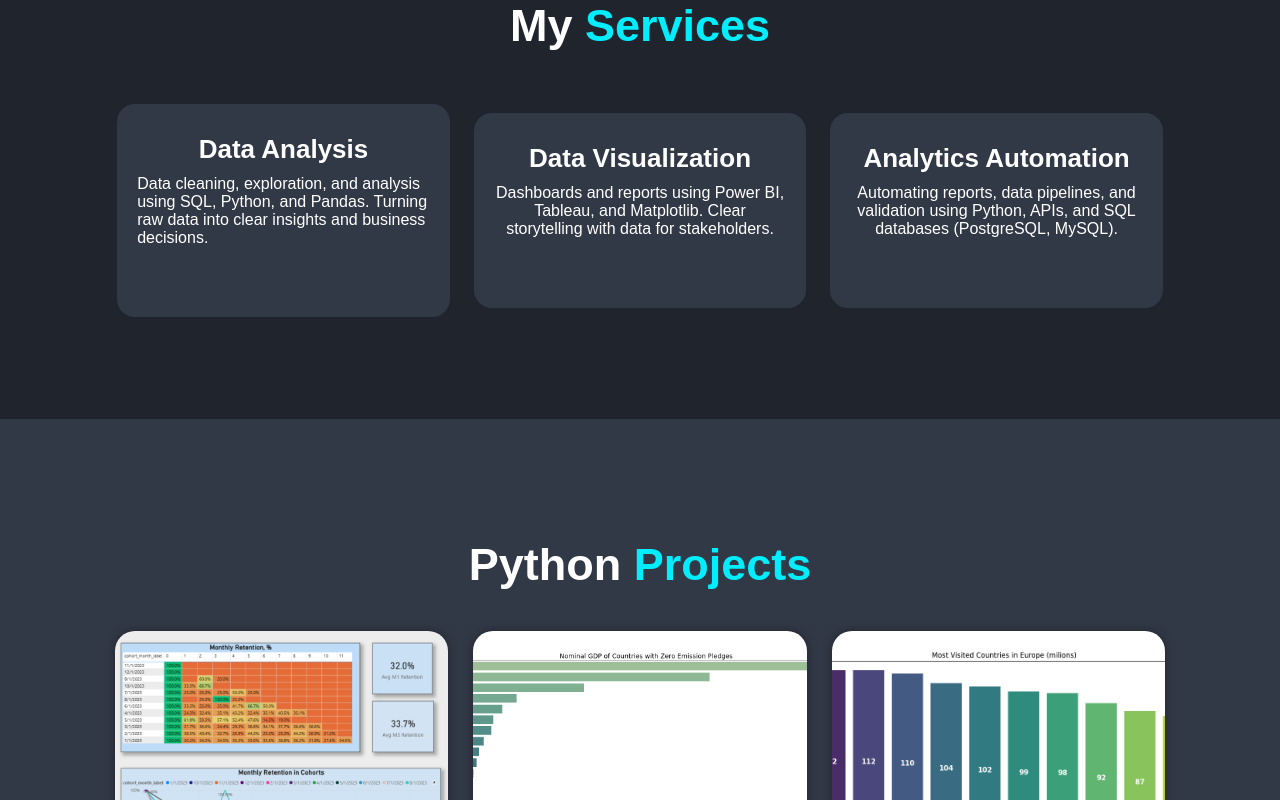
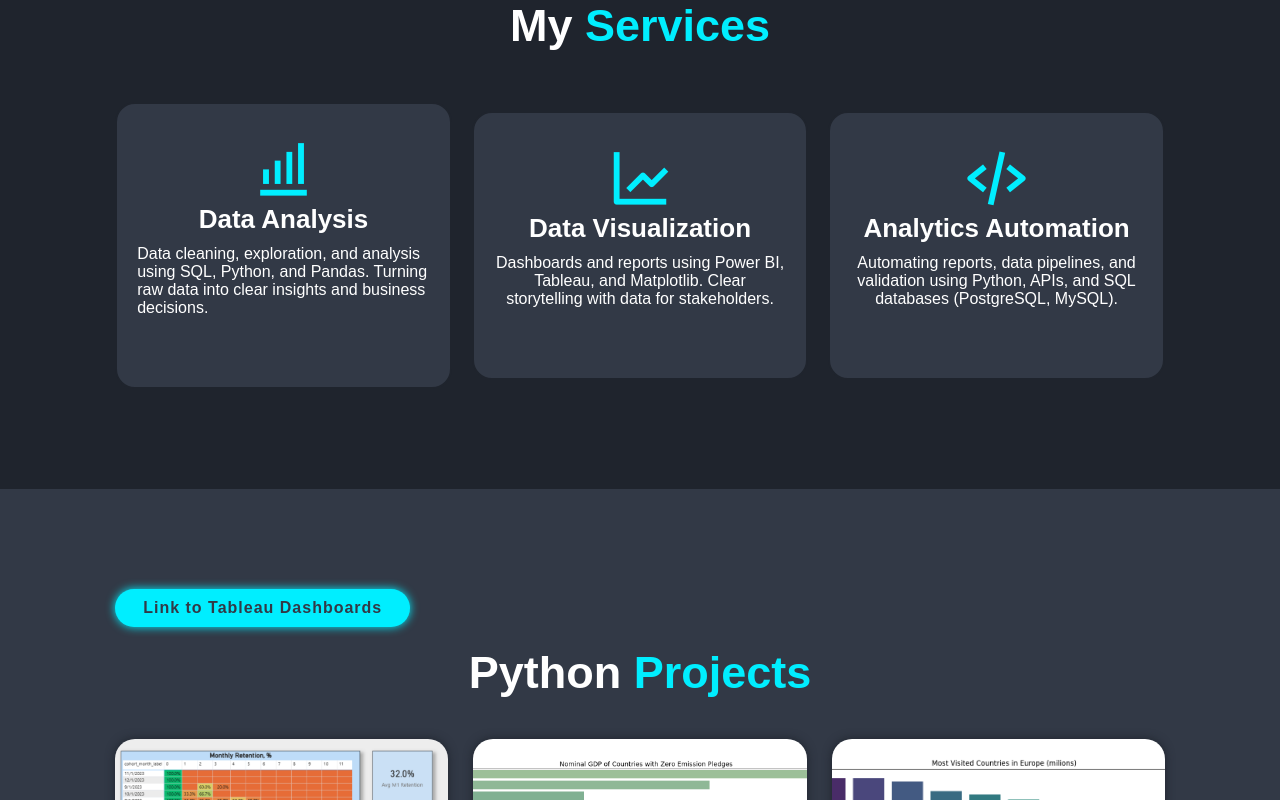
Before and after one commit to dmitruz/client, a React (Create React App) app: page / in a window 1280 px wide. Shown: the part 920-1720 px from the top of the page. Built offline with nearby package versions, Linux system fonts and the light colour scheme.

Commit message:
add link to tableau vizes

```diff
--- a/package.json
+++ b/package.json
@@ -4,6 +4,7 @@
   "homepage": "https://dmitruz.github.io/client",
   "private": true,
   "dependencies": {
+    "@emailjs/browser": "^4.4.1",
     "@testing-library/dom": "^10.4.1",
     "@testing-library/jest-dom": "^6.9.1",
     "@testing-library/react": "^16.3.2",
--- a/public/index.html
+++ b/public/index.html
@@ -10,6 +10,7 @@
       content="Web site created using create-react-app"
     />
     <link rel="apple-touch-icon" href="%PUBLIC_URL%/logo192.png" />
+    <link href='https://unpkg.com/boxicons@2.1.4/css/boxicons.min.css' rel='stylesheet'>
     <!--
       manifest.json provides metadata used when your web app is installed on a
       user's mobile device or desktop. See https://developers.google.com/web/fundamentals/web-app-manifest/
--- a/src/components/Contact.jsx
+++ b/src/components/Contact.jsx
@@ -1,5 +1,6 @@
 import { useState } from "react";
 import axios from "axios";
+import emailjs from "@emailjs/browser";
 import "../styles/main.css";
 
 export default function Contact() {
@@ -9,25 +10,28 @@ export default function Contact() {
         message: ""
     });
 
-    const handleSubmit = async (e) => {
+    const handleSubmit = (e) => {
         e.preventDefault();
 
-        try {
-            await axios.post("http://localhost:5000/api/contact", form);
-
+        emailjs.send(
+            "service_2sxn7kq",
+            "template_c9kahtb",
+            form,
+            "mImIJhy46YbMIOUAd"
+        )
+            .then(() => {
                 alert("Message sent!");
 
-            // clear form
                 setForm({
                     name: "",
                     email: "",
                     message: ""
                 });
-
-        } catch (error) {
+            })
+            .catch((error) => {
                 console.error(error);
-            alert("Error sending message");
-        }
+                alert("Failed to send message");
+            });
     };
 
     const handleChange = (e) => {
--- a/src/components/Portfolio.jsx
+++ b/src/components/Portfolio.jsx
@@ -8,6 +8,18 @@ import Github from "../images/icons8-github-48.png";
 export default function Portfolio() {
     return (
         <section className="portfolio" id="portfolio">
+
+            <div className="portfolio-tableau">
+
+                <a
+                    href="https://public.tableau.com/app/profile/dmytro.ruzhytskyi/vizzes"
+                    target="_blank"
+                    rel="noopener noreferrer"
+                    className="btn"
+                >
+                    Link to Tableau Dashboards
+                </a>
+            </div>
             <h2 className="heading">
                 Python <span>Projects</span>
             </h2>
```
Also changed, not shown: 1 other file (tests, documents, lock files or other folders). Lines whose indentation alone changed are shown as unchanged.
